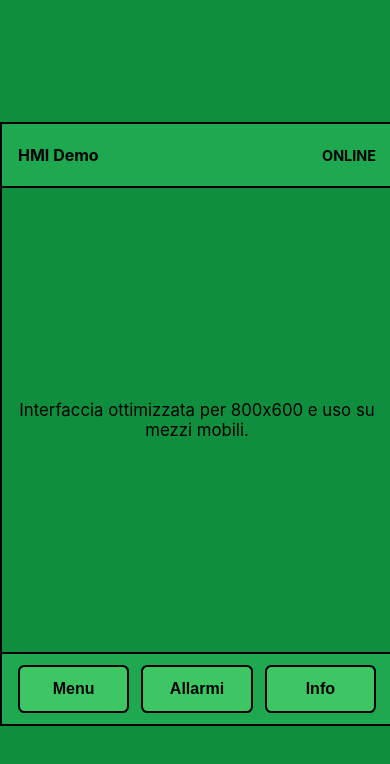
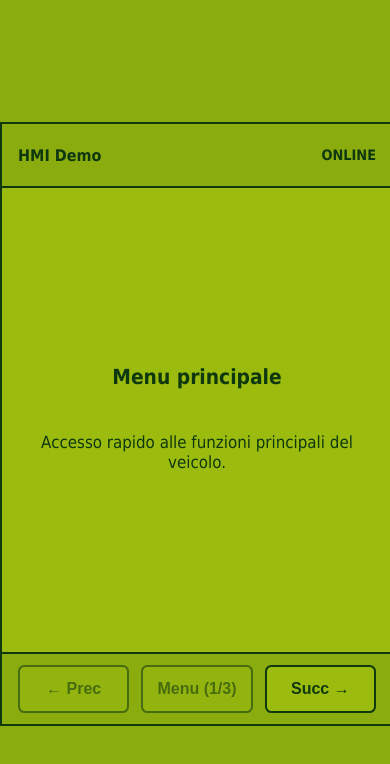
Before and after one commit to mad4j/hmi-demo, a Vue app: page / in a window 390 px wide. Shown: the top 764 px of the page. Built offline with nearby package versions, Linux system fonts and the light colour scheme.

Commit message:
feat: add YAML-driven menu pages and old-phone green theme
Agent-Logs-Url: https://github.com/mad4j/hmi-demo/sessions/1b3fcb07-4a68-4531-ae35-9811abd9cedd

Co-authored-by: mad4j <1510799+mad4j@users.noreply.github.com>

```diff
--- a/package.json
+++ b/package.json
@@ -9,6 +9,7 @@
     "preview": "vite preview"
   },
   "dependencies": {
+    "js-yaml": "^4.1.1",
     "vue": "^3.5.32"
   },
   "devDependencies": {
--- a/src/App.vue
+++ b/src/App.vue
@@ -1,18 +1,121 @@
+<script setup>
+import { computed, ref } from 'vue'
+import { load } from 'js-yaml'
+import rawMenuConfig from './config/menu.yml?raw'
+
+const fallbackConfig = {
+  title: 'HMI Demo',
+  status: 'ONLINE',
+  navigation: {
+    previousLabel: 'Prec',
+    nextLabel: 'Succ',
+  },
+  pages: [
+    {
+      id: 'home',
+      label: 'Menu',
+      title: 'Menu principale',
+      content: 'Interfaccia ottimizzata per 800x600 e uso su mezzi mobili.',
+    },
+  ],
+}
+
+const buildConfig = () => {
+  try {
+    const parsedConfig = load(rawMenuConfig)
+    const sourceConfig =
+      parsedConfig && typeof parsedConfig === 'object' ? parsedConfig : {}
+    const sourcePages = Array.isArray(sourceConfig.pages) ? sourceConfig.pages : []
+    const normalizedPages = sourcePages
+      .filter((page) => page && typeof page === 'object')
+      .map((page, index) => ({
+        id: typeof page.id === 'string' && page.id.trim() ? page.id : `page-${index + 1}`,
+        label:
+          typeof page.label === 'string' && page.label.trim()
+            ? page.label
+            : `Pagina ${index + 1}`,
+        title:
+          typeof page.title === 'string' && page.title.trim()
+            ? page.title
+            : `Pagina ${index + 1}`,
+        content: typeof page.content === 'string' ? page.content : '',
+      }))
+
+    if (!normalizedPages.length) {
+      return fallbackConfig
+    }
+
+    return {
+      title:
+        typeof sourceConfig.title === 'string' && sourceConfig.title.trim()
+          ? sourceConfig.title
+          : fallbackConfig.title,
+      status:
+        typeof sourceConfig.status === 'string' && sourceConfig.status.trim()
+          ? sourceConfig.status
+          : fallbackConfig.status,
+      navigation: {
+        previousLabel:
+          typeof sourceConfig.navigation?.previousLabel === 'string' &&
+          sourceConfig.navigation.previousLabel.trim()
+            ? sourceConfig.navigation.previousLabel
+            : fallbackConfig.navigation.previousLabel,
+        nextLabel:
+          typeof sourceConfig.navigation?.nextLabel === 'string' &&
+          sourceConfig.navigation.nextLabel.trim()
+            ? sourceConfig.navigation.nextLabel
+            : fallbackConfig.navigation.nextLabel,
+      },
+      pages: normalizedPages,
+    }
+  } catch {
+    return fallbackConfig
+  }
+}
+
+const menuConfig = buildConfig()
+const currentPageIndex = ref(0)
+
+const currentPage = computed(() => menuConfig.pages[currentPageIndex.value])
+const canGoPrevious = computed(() => currentPageIndex.value > 0)
+const canGoNext = computed(() => currentPageIndex.value < menuConfig.pages.length - 1)
+const pageCounterLabel = computed(() => `${currentPageIndex.value + 1}/${menuConfig.pages.length}`)
+
+const goPreviousPage = () => {
+  if (canGoPrevious.value) {
+    currentPageIndex.value -= 1
+  }
+}
+
+const goNextPage = () => {
+  if (canGoNext.value) {
+    currentPageIndex.value += 1
+  }
+}
+</script>
+
 <template>
   <div class="hmi-shell">
     <header class="bar top-bar">
-      <span>HMI Demo</span>
-      <span class="status">ONLINE</span>
+      <span>{{ menuConfig.title }}</span>
+      <span class="status">{{ menuConfig.status }}</span>
     </header>
 
     <main class="content">
-      <p>Interfaccia ottimizzata per 800x600 e uso su mezzi mobili.</p>
+      <h1>{{ currentPage.title }}</h1>
+      <p>{{ currentPage.content }}</p>
     </main>
 
     <footer class="bar bottom-bar">
-      <button type="button">Menu</button>
-      <button type="button">Allarmi</button>
-      <button type="button">Info</button>
+      <button type="button" :disabled="!canGoPrevious" @click="goPreviousPage">
+        ← {{ menuConfig.navigation.previousLabel }}
+      </button>
+      <button type="button" class="menu-indicator" disabled>
+        {{ currentPage.label }} ({{ pageCounterLabel }})
+      </button>
+      <button type="button" :disabled="!canGoNext" @click="goNextPage">
+        {{ menuConfig.navigation.nextLabel }} →
+      </button>
     </footer>
   </div>
 </template>
@@ -23,9 +126,9 @@
   grid-template-rows: 4rem 1fr 4.5rem;
   width: 100%;
   height: 100%;
-  background: #0f8f3d;
-  color: #000;
-  border: 2px solid #000;
+  background: #9bbc0f;
+  color: #0f380f;
+  border: 2px solid #0f380f;
 }
 
 .bar {
@@ -33,14 +136,14 @@
   align-items: center;
   justify-content: space-between;
   padding: 0 1rem;
-  background: #1ea84f;
-  border-bottom: 2px solid #000;
+  background: #8bac0f;
+  border-bottom: 2px solid #0f380f;
   font-weight: 700;
 }
 
 .bottom-bar {
   border-bottom: 0;
-  border-top: 2px solid #000;
+  border-top: 2px solid #0f380f;
   gap: 0.75rem;
 }
 
@@ -50,6 +153,8 @@
 
 .content {
   display: flex;
+  flex-direction: column;
+  gap: 0.75rem;
   align-items: center;
   justify-content: center;
   padding: 1rem;
@@ -60,12 +165,30 @@
 button {
   flex: 1;
   height: 3rem;
-  border: 2px solid #000;
+  border: 2px solid #0f380f;
   border-radius: 0.4rem;
-  background: #3ec665;
-  color: #000;
+  background: #9bbc0f;
+  color: #0f380f;
   font-size: 1rem;
   font-weight: 700;
   touch-action: manipulation;
 }
+
+button:disabled {
+  opacity: 0.55;
+}
+
+.menu-indicator {
+  cursor: default;
+  opacity: 1;
+}
+
+h1 {
+  font-size: 1.3rem;
+  font-weight: 700;
+}
+
+p {
+  max-width: 60ch;
+}
 </style>
--- a/src/assets/main.css
+++ b/src/assets/main.css
@@ -10,7 +10,7 @@ body {
   display: flex;
   align-items: center;
   justify-content: center;
-  background: #0f8f3d;
-  color: #000;
-  font-family: Inter, -apple-system, BlinkMacSystemFont, 'Segoe UI', Roboto, sans-serif;
+  background: #8bac0f;
+  color: #0f380f;
+  font-family: Tahoma, Verdana, Arial, sans-serif;
 }
--- /dev/null
+++ b/src/config/menu.yml
@@ -0,0 +1,18 @@
+title: HMI Demo
+status: ONLINE
+navigation:
+  previousLabel: Prec
+  nextLabel: Succ
+pages:
+  - id: menu
+    label: Menu
+    title: Menu principale
+    content: Accesso rapido alle funzioni principali del veicolo.
+  - id: allarmi
+    label: Allarmi
+    title: Stato allarmi
+    content: Nessun allarme critico attivo. Controllare periodicamente i sensori.
+  - id: info
+    label: Info
+    title: Informazioni sistema
+    content: Versione HMI demo 1.0 - collegamento rete stabile.
```
Also changed, not shown: 1 other file (tests, documents, lock files or other folders).
